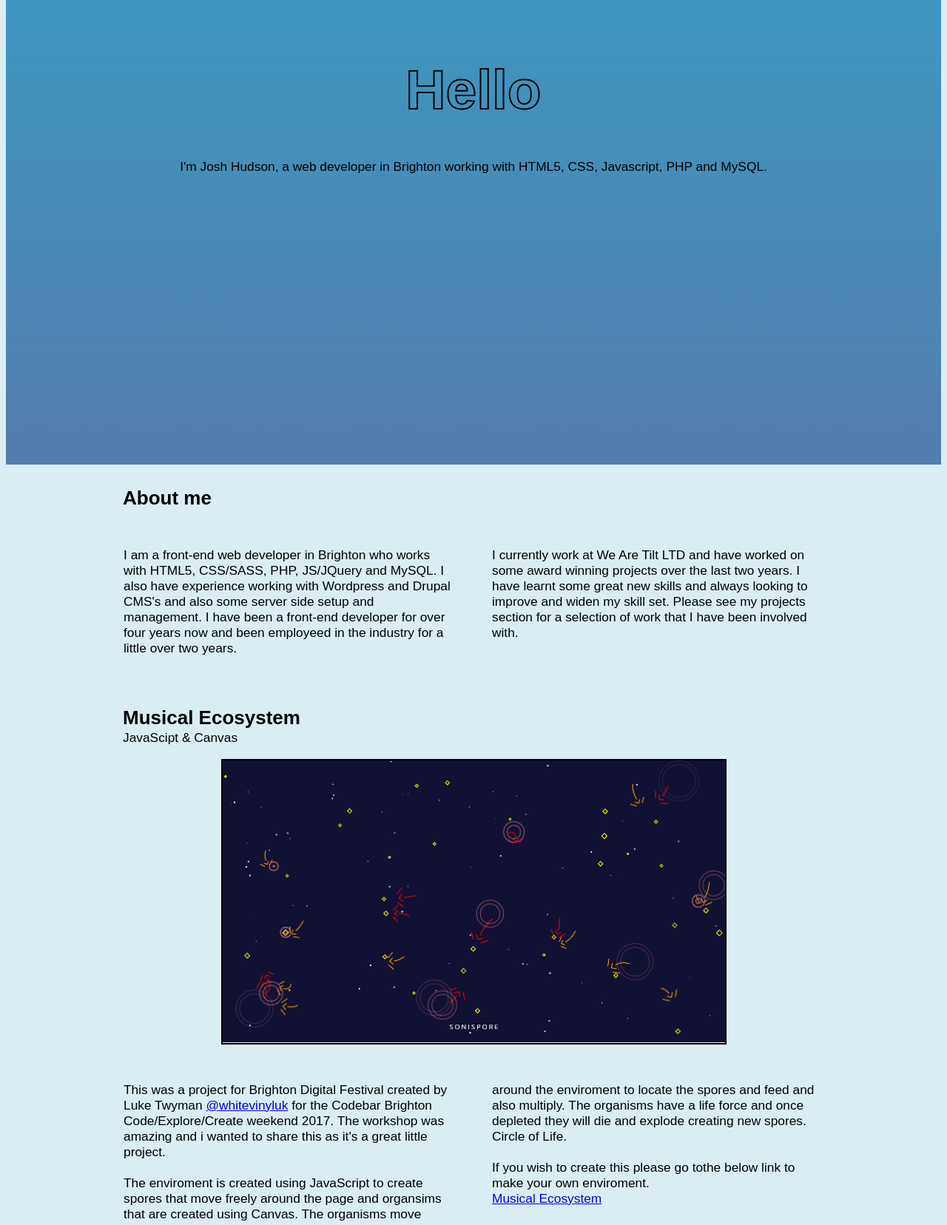
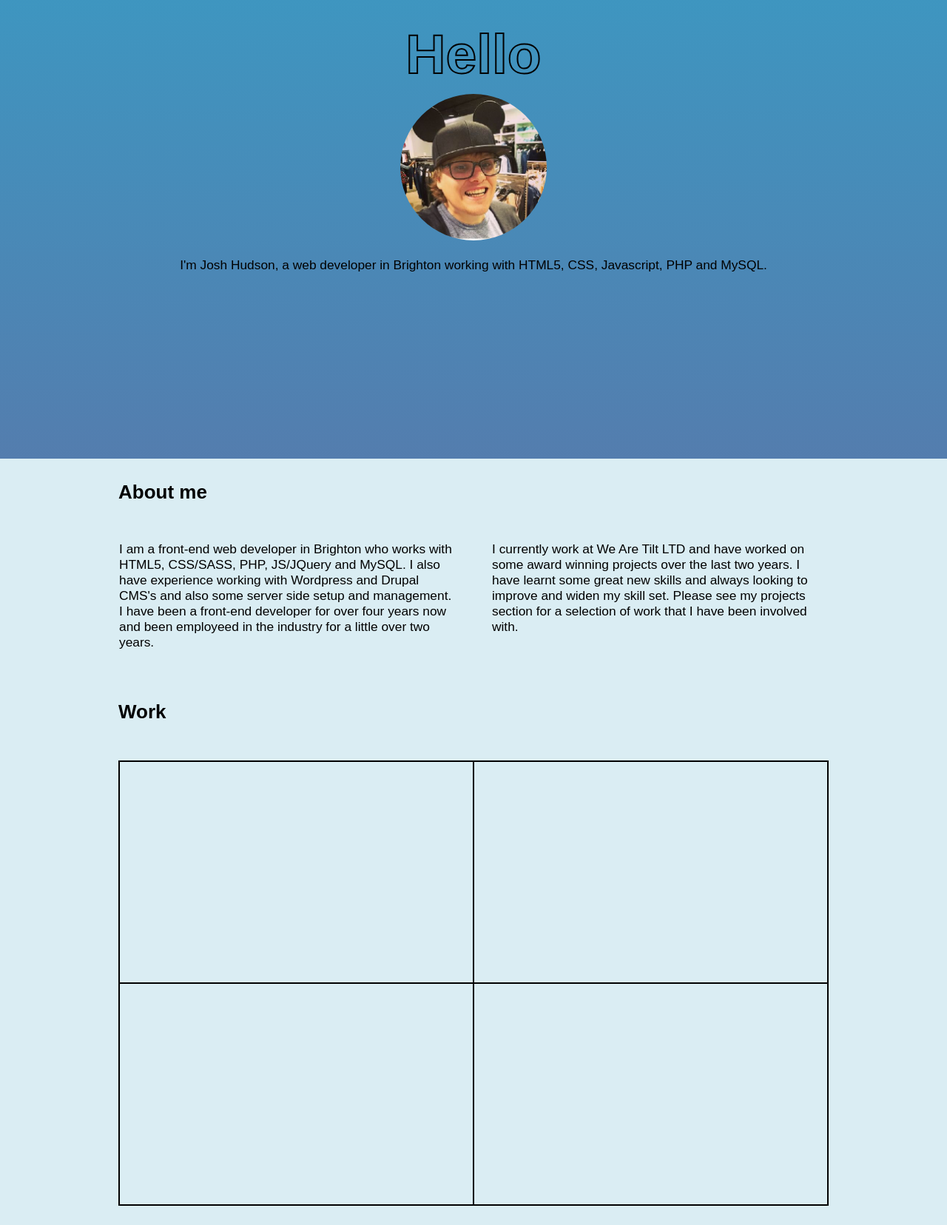
Before and after one commit to joshyhud/Website, a plain HTML site: page index.html in a window 1280 px wide. Shown: the part 180-1836 px from the top of the page at 74% size. Drawn offline with Linux system fonts and the light colour scheme.

Commit message:
added header image and styled

```diff
--- a/Style.css
+++ b/Style.css
@@ -3,6 +3,7 @@ body {
     background-color: #daedf3;
     font-family: sans-serif;
     font-size: 13pt;
+    margin: 0;
 }
 
 html * {
@@ -63,7 +64,7 @@ html * {
         background-position: 0 100%;
     }
 }
-.headcontent{
+.headtitle{
     max-width: 100%;
     text-align: center;
     overflow:hidden;
@@ -73,16 +74,41 @@ html * {
     top: 25%;
 
 }
+
 h1{
     font-size: 75px;
     -webkit-text-fill-color: transparent;
     -webkit-text-stroke: 2px black;
+    margin: 10px;
+}
+
+.headcontent img {
+    width: 200px;
+    border: 1px solid transparent;
+    border-radius: 50%;
 }
 
 .section{
     margin: 50px auto 50px auto;
     width: 75%;
 }
+
+.work-container{
+    width: 100%;
+    border: 1px solid black;
+    display: flex;
+    flex-direction: row;
+    flex-wrap: wrap;
+}
+
+.work-item{
+    width: 50%;
+    height: 300px;
+    border: 1px solid black;
+
+
+}
+
 
 .content{
     position: relative;
--- a/index.html
+++ b/index.html
@@ -12,16 +12,17 @@
 		<div class="nav">
 			<div class="site_name">Josh Hudson</div>
 			<div class="nav_items">
-				<div class="nav_item">About</div>
-				<div class="nav_item">Work</div>
-				<div class="nav_item">Contact</div>
+				<div class="nav_item" id="about">About</div>
+				<div class="nav_item" id="work">Work</div>
+				<div class="nav_item" id="contact">Contact</div>
 			</div>
 		</div>
 
 		<div class="header">
-			<div class="headcontent">
+			<div class="headtitle">
 				<h1>Hello</h1>
-					<div>
+					<div class="headcontent">
+						<img src="/images/head.jpg"/>
 						<p>
 							I'm Josh Hudson, a web developer in Brighton working with HTML5, CSS, Javascript, PHP and MySQL.
 						</p>
@@ -36,6 +37,25 @@
 					<p>I currently work at We Are Tilt LTD and have worked on some award winning projects over the last two years. I have learnt some great new skills and always looking to improve and widen my skill set. Please see my projects section for a selection of work that I have been involved with.</p>
 				</div>
 		</div>
+
+		<div class="section">
+			<h2 class="heads">Work</h2>
+		</div>
+
+		<div class="section">
+			<div class="work-container">
+
+				<div class="work-item"></div>
+				<div class="work-item"></div>
+				<div class="work-item"></div>
+				<div class="work-item"></div>
+
+
+			</div>
+
+
+		</div>
+
 
 		<div class='section'>
 			<h2 class='heads'>
```
Also changed, not shown: images/head.jpg (added), 1 other file.
